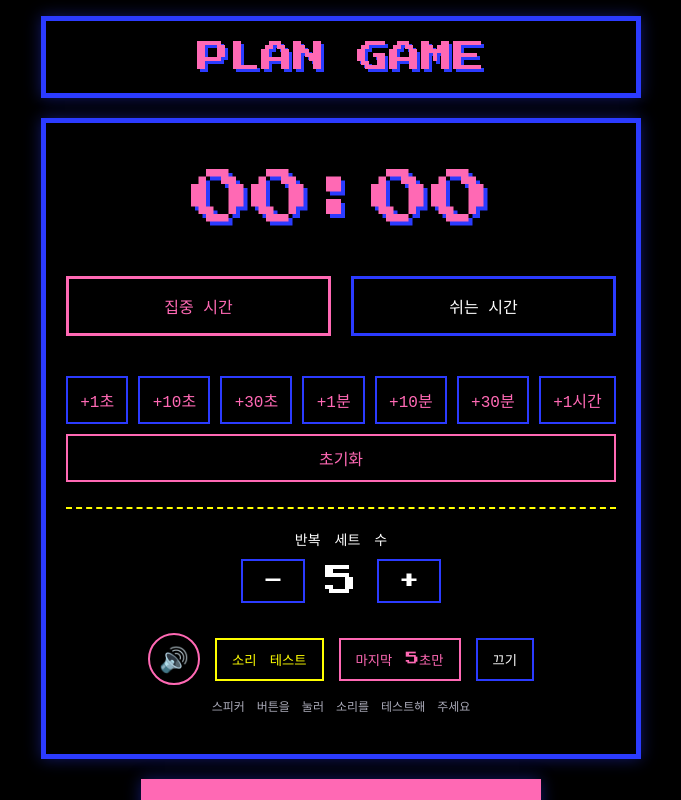
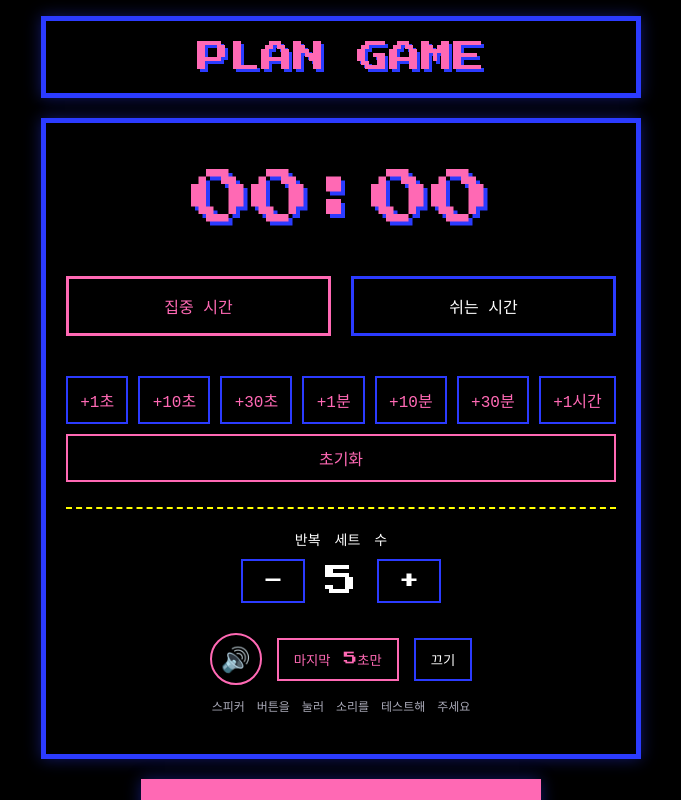
Before and after one commit to subeen-ko/app-01-focus-together, a React (Vite) app: page / in a window 1280 px wide. Shown: the top 800 px of the page, without its empty margins (299-980 px from the left). Built offline with nearby package versions, Linux system fonts and the light colour scheme; a web font is replaced by a local one.

Commit message:
Remove sound test button

```diff
--- a/src/App.jsx
+++ b/src/App.jsx
@@ -454,15 +454,6 @@ export default function App() {
                   {soundMode === 'off' ? '🔇' : '🔊'}
                 </button>
 
-                <button
-                  className="btn-secondary"
-                  style={{ borderColor: 'var(--accent-yellow)', color: 'var(--accent-yellow)' }}
-                  onClick={() => enableSound(soundMode === 'off' ? '5s' : soundMode)}
-                  type="button"
-                >
-                  소리 테스트
-                </button>
-
                 {soundMode !== 'off' && (
                   <>
                     <button
```
